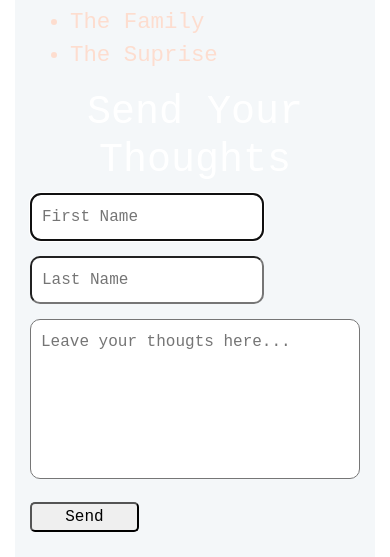
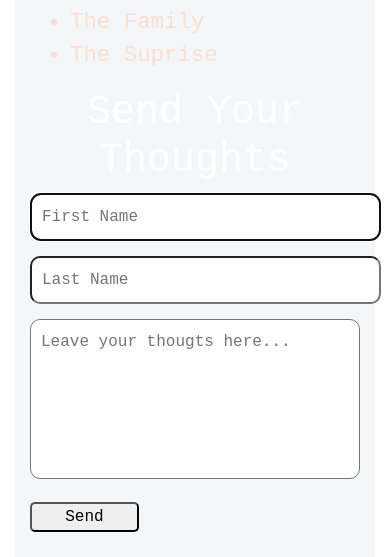
Before and after one commit to OregonFanBoy/chappell4ever, a Node server app: page /gallery in a window 390 px wide. Shown: the part 971-1528 px from the top of the page. Run offline with Node 20, Linux system fonts and the light colour scheme; some libraries are stand-ins or nearby versions.

Commit message:
Mobile Contact Form Update
Contact form in the footer is now responsive to mobile views.

```diff
--- a/functions/views/layout.jade
+++ b/functions/views/layout.jade
@@ -64,7 +64,7 @@ html
                         a.nav-item.nav-link(href='/ceremony') Ceremony
                         a.nav-item.nav-link(href='/brideandgroom') Bride & Groom
                         a.nav-item.nav-link(href='/weddingparty') Wedding Party
-                        a.nav-item.nav-link(href='/gallery') Gallery
+
 
         block content
 
--- a/public/main.css
+++ b/public/main.css
@@ -83,6 +83,12 @@ hr{
 .fnamefield, .lnamefield{
     max-width: 100%;
 }
+
+.fnamefield #fname, .lnamefield #lname{
+    max-width: 125% !important;
+    width: 125% !important;
+}
+
 .fnamefield{
     padding-right: 6rem;
 }
@@ -208,6 +214,68 @@ fieldset button:hover{
 /**************************************************/
 /***                                            ***/
 /**************************************************/
+@media (max-width: 1505px){
+    .lnamefield #lname{
+        max-width: 115% !important;
+        width: 115% !important;
+    }
+}
+
+@media(max-width: 1450px){
+    .fnamefield #fname, .lnamefield #lname{
+        max-width: 110% !important;
+        width: 110% !important;
+    }
+}
+
+@media(max-width: 1425px){
+    .fnamefield #fname, .lnamefield #lname{
+        max-width: 105% !important;
+        width: 105% !important;
+    }
+}
+@media(max-width: 1400px){
+    .fnamefield #fname, .lnamefield #lname{
+        max-width: 100% !important;
+        width: 100% !important;
+    }
+}
+
+@media(max-width: 1387px){
+    .fnamefield #fname, .lnamefield #lname{
+        max-width: 150% !important;
+        width: 150% !important;
+    }
+}
+
+@media(max-width: 768px){
+    .fnamefield #fname, .lnamefield #lname{
+        max-width: 135% !important;
+        width: 135% !important;
+    }
+}
+
+@media(max-width: 670px){
+    .fnamefield #fname, .lnamefield #lname{
+        max-width: 125% !important;
+        width: 125% !important;
+    }
+}
+
+@media(max-width: 645px){
+    .fnamefield #fname, .lnamefield #lname{
+        max-width: 115% !important;
+        width: 115% !important;
+    }
+}
+
+@media(max-width: 625px){
+    .fnamefield #fname, .lnamefield #lname{
+        max-width: 105% !important;
+        width: 105% !important;
+    }
+}
+
 @media (max-width: 600px){
     .navbar{
         margin-top: 0px;
@@ -229,4 +297,82 @@ fieldset button:hover{
     .logo-size{
         width: 75%;
     }
+    .fnamefield #fname, .lnamefield #lname{
+        max-width: 100% !important;
+        width: 100% !important;
+    }
 }
+
+@media(max-width: 593px){
+    .fnamefield #fname, .lnamefield #lname{
+        max-width: 170% !important;
+        width: 170% !important;
+    }
+}
+
+@media(max-width: 420px){
+    .fnamefield #fname, .lnamefield #lname{
+        max-width: 165% !important;
+        width: 165% !important;
+    }
+}
+@media(max-width: 410px){
+    .fnamefield #fname, .lnamefield #lname{
+        max-width: 160% !important;
+        width: 160% !important;
+    }
+}
+
+@media(max-width: 400px){
+    .fnamefield #fname, .lnamefield #lname{
+        max-width: 155% !important;
+        width: 155% !important;
+    }
+}
+
+@media(max-width: 390px){
+    .fnamefield #fname, .lnamefield #lname{
+        max-width: 150% !important;
+        width: 150% !important;
+    }
+}
+
+@media(max-width: 380px){
+    .fnamefield #fname, .lnamefield #lname{
+        max-width: 148% !important;
+        width: 148% !important;
+    }
+}
+@media(max-width: 375px){
+    .fnamefield #fname, .lnamefield #lname{
+        max-width: 147% !important;
+        width: 147% !important;
+    }
+}
+@media(max-width: 370px){
+    .fnamefield #fname, .lnamefield #lname{
+        max-width: 146% !important;
+        width: 146% !important;
+    }
+}
+/* Galaxy S5 view */
+@media (max-width: 360px){
+    /* Contact form on main footer */
+    .fnamefield #fname{
+        max-width: 145% !important;
+        width: 145% !important;
+    }
+
+    .lnamefield #lname{
+        max-width: 150% !important;
+        width: 135% !important;
+    }
+}
+
+
+@media(max-width: 320px){
+    .fnamefield #fname, .lnamefield #lname{
+        max-width: 120% !important;
+        width: 120% !important;
+    }
+}
```
